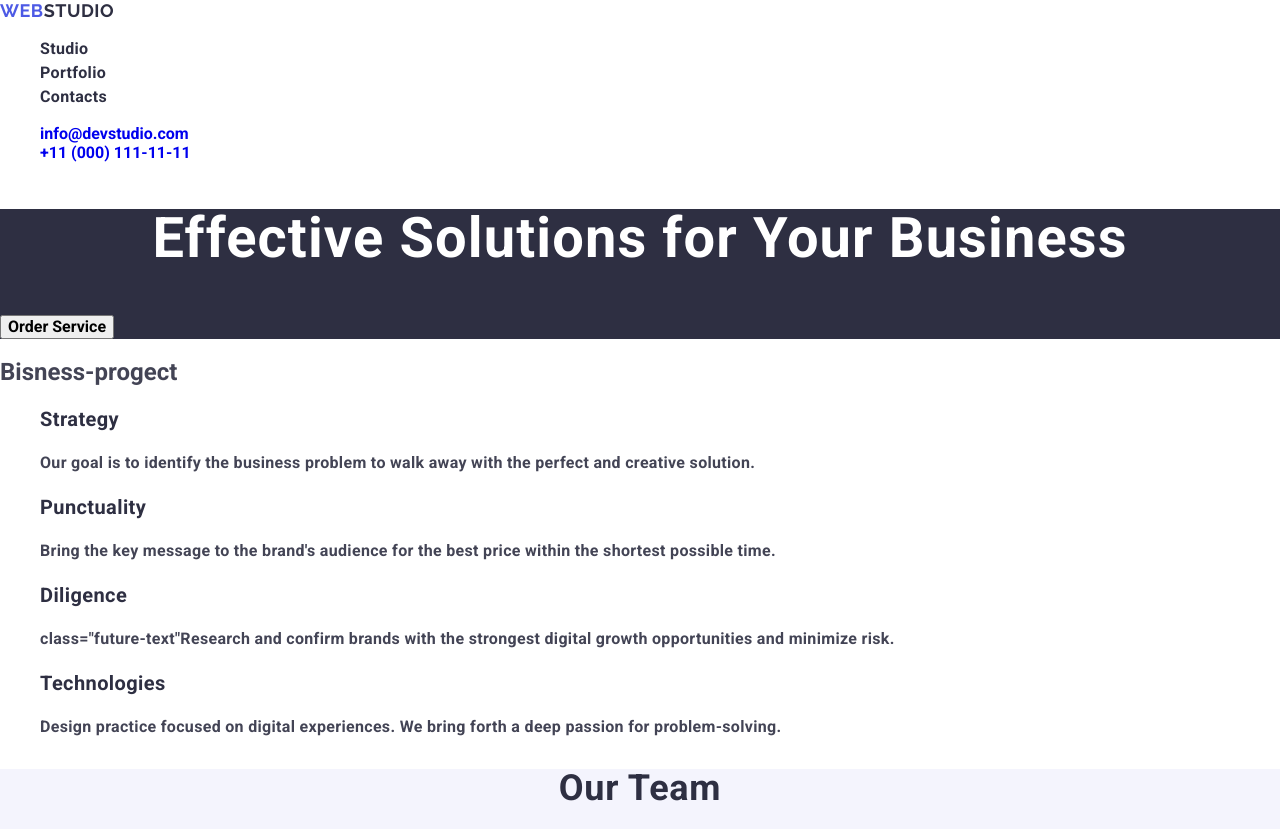
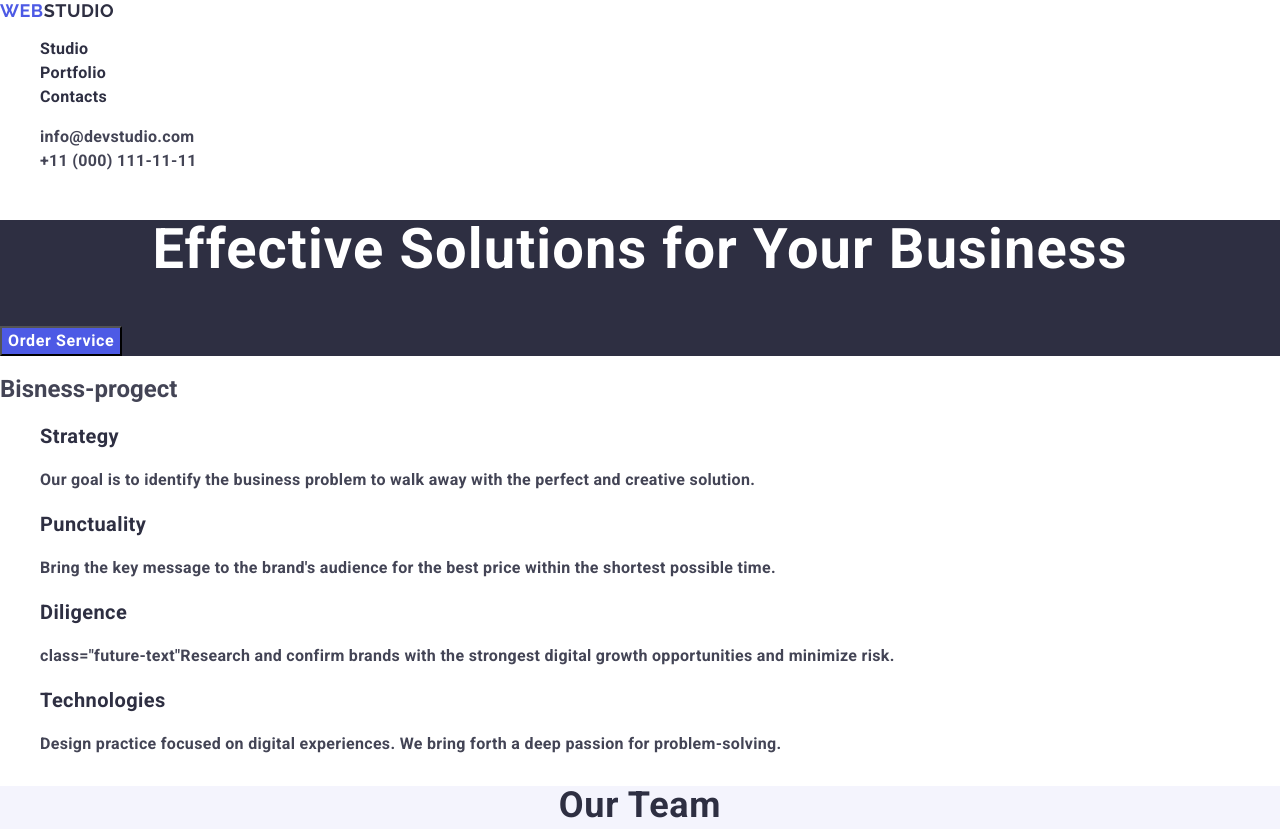
Before and after one commit to realisticsergio/goit-markup-hw-02, a plain HTML site: page index.html in a window 1280 px wide. Shown: the top 829 px of the page. Drawn offline with nearby package versions, Linux system fonts and the light colour scheme; files whose address does not match are found by name.

Commit message:
fixed button css

```diff
--- a/css/styles.css
+++ b/css/styles.css
@@ -47,7 +47,7 @@ a {
 .contacts {
     font-style: normal
 }
-.Contacts-link {
+.contacts-link {
     font-size: 16px;
     line-height: 1.5;
     letter-spacing: 0.02em;
@@ -73,21 +73,19 @@ a {
         color: #fff;
 }
 
-.main-buton {
+.main-button {
     background-color: #4D5AE5;
     font-family: "Roboto", sans-serif;
     font-weight: 500;
     font-size: 16px;
     line-height: 1.5;
     letter-spacing: 0.04em;
-
-        color: #fff;
+    color: #ffffff;
     cursor: pointer;
 }
 .main-button:hover,
 .main-button:focus {
     background-color: #404BBF;
-
 }
 .future-title {
     font-weight: 500;
```
Lines whose indentation alone changed are shown as unchanged.
